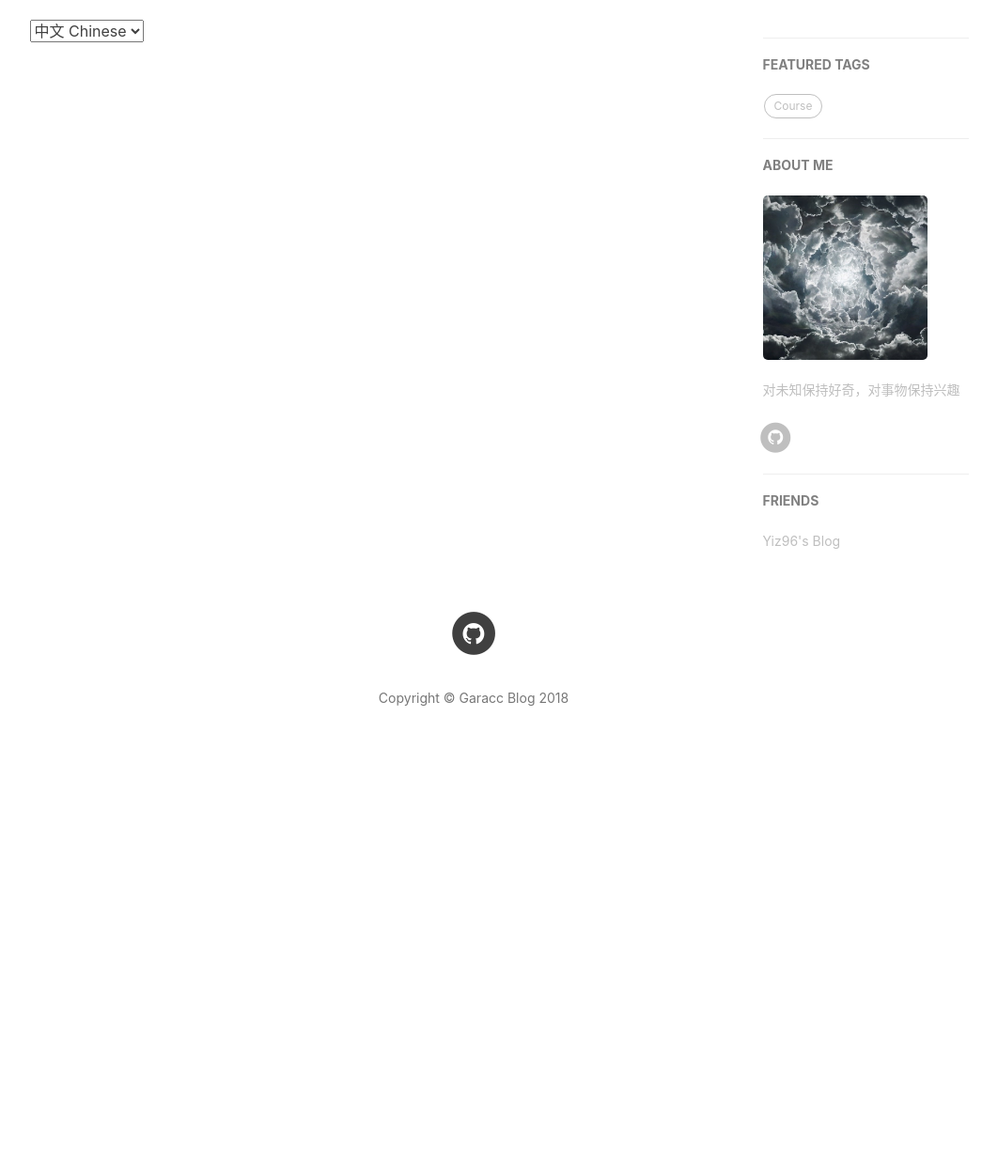
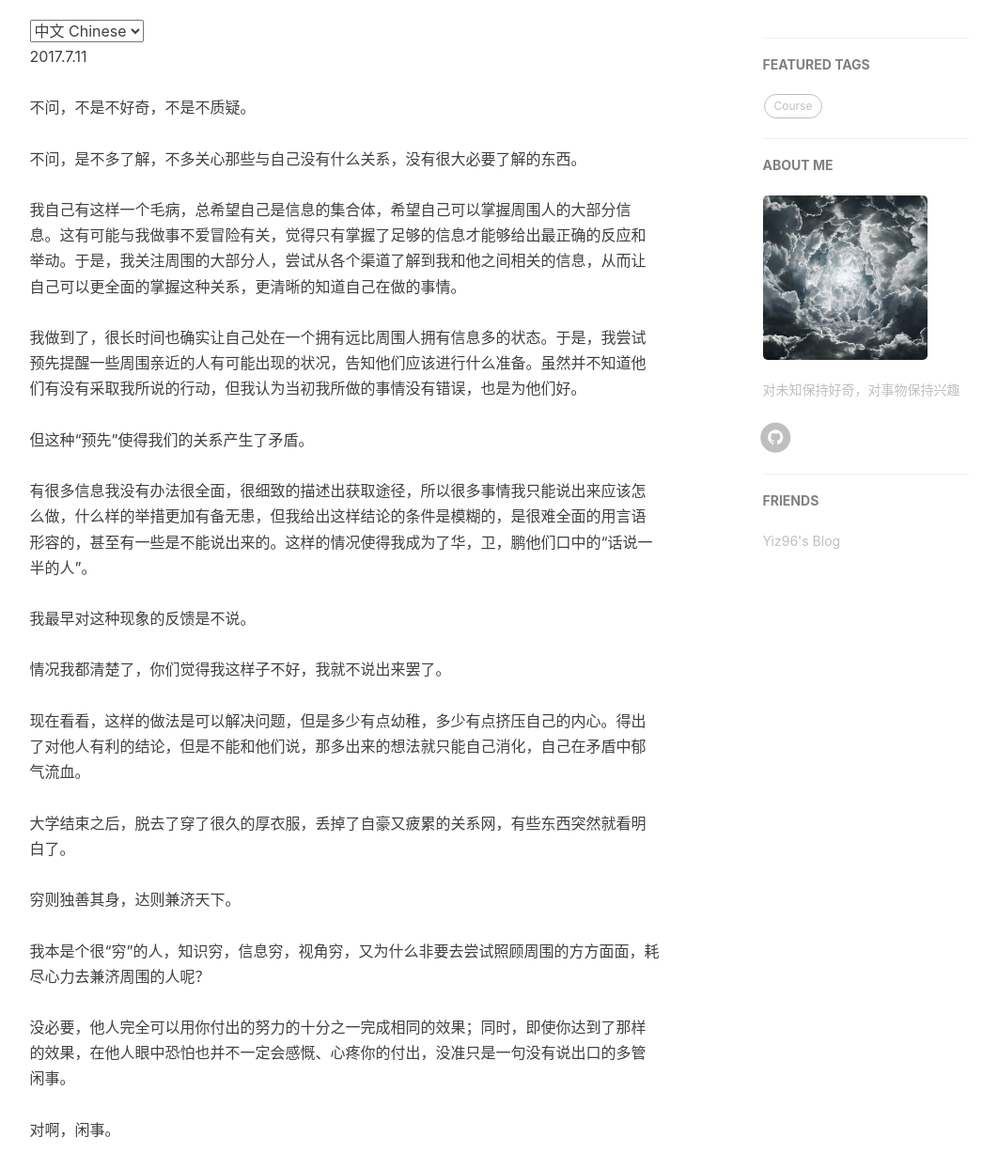
Before and after one commit to Garacc/garacc.github.io, a Jekyll site: the page built from about.html, in a window 1280 px wide and 1400 px high, scrolled down 262 px. Shown: the part 156-1400 px from the top of the window at 94% size, without its empty margins (136-1198 px from the left). Built offline with Jekyll 4.4.1, drawn with Linux system fonts in a browser that asks for light colours; nearby versions of some CDN libraries; comment, search, counter and statistics services are not loaded; before the commit the page ends 1265 px from its top, so only the background shows below that; some of the changed text lies outside the part shown.

Commit message:
about version 1.4

```diff
--- a/about.html
+++ b/about.html
@@ -13,12 +13,34 @@ header-img: "img/about-bg.jpg"
 
 <!-- Chinese Version -->
 <div class="zh post-container">
-
+2017.7.11</br></br>
+不问，不是不好奇，不是不质疑。</br></br>
+不问，是不多了解，不多关心那些与自己没有什么关系，没有很大必要了解的东西。</br></br>
+我自己有这样一个毛病，总希望自己是信息的集合体，希望自己可以掌握周围人的大部分信息。这有可能与我做事不爱冒险有关，觉得只有掌握了足够的信息才能够给出最正确的反应和举动。于是，我关注周围的大部分人，尝试从各个渠道了解到我和他之间相关的信息，从而让自己可以更全面的掌握这种关系，更清晰的知道自己在做的事情。</br></br>
+我做到了，很长时间也确实让自己处在一个拥有远比周围人拥有信息多的状态。于是，我尝试预先提醒一些周围亲近的人有可能出现的状况，告知他们应该进行什么准备。虽然并不知道他们有没有采取我所说的行动，但我认为当初我所做的事情没有错误，也是为他们好。</br></br>
+但这种“预先”使得我们的关系产生了矛盾。</br></br>
+有很多信息我没有办法很全面，很细致的描述出获取途径，所以很多事情我只能说出来应该怎么做，什么样的举措更加有备无患，但我给出这样结论的条件是模糊的，是很难全面的用言语形容的，甚至有一些是不能说出来的。这样的情况使得我成为了华，卫，鹏他们口中的“话说一半的人”。</br></br>
+我最早对这种现象的反馈是不说。</br></br>
+情况我都清楚了，你们觉得我这样子不好，我就不说出来罢了。</br></br>
+现在看看，这样的做法是可以解决问题，但是多少有点幼稚，多少有点挤压自己的内心。得出了对他人有利的结论，但是不能和他们说，那多出来的想法就只能自己消化，自己在矛盾中郁气流血。</br></br>
+大学结束之后，脱去了穿了很久的厚衣服，丢掉了自豪又疲累的关系网，有些东西突然就看明白了。</br></br>
+穷则独善其身，达则兼济天下。</br></br>
+我本是个很“穷”的人，知识穷，信息穷，视角穷，又为什么非要去尝试照顾周围的方方面面，耗尽心力去兼济周围的人呢？</br></br>
+没必要，他人完全可以用你付出的努力的十分之一完成相同的效果；同时，即使你达到了那样的效果，在他人眼中恐怕也并不一定会感慨、心疼你的付出，没准只是一句没有说出口的多管闲事。</br></br>
+对啊，闲事。</br></br>
+仔细想想自己的话，其实并没有那么多时间来考虑闲事吧。</br></br>
+所以，不问。</br></br>
+让自己专注在自己上，专注在释放自己，抒发自己上。</br></br>
+然后，就不会被没必要知道的事情纠缠。</br></br>
+就可以自由。</br></br>
+而得到这种自由最根源的方法在于自己对于周围的信息、琐事不感兴趣。</br></br>
+在思想上，就是放弃自己曾经觉得重要，但实际上并不重要的东西。</br></br>
+在行动上，就是不问。
 </div>
 
 <!-- English Version -->
 <div class="en post-container">
-
+Just be myself.
 </div>
 
 
```
